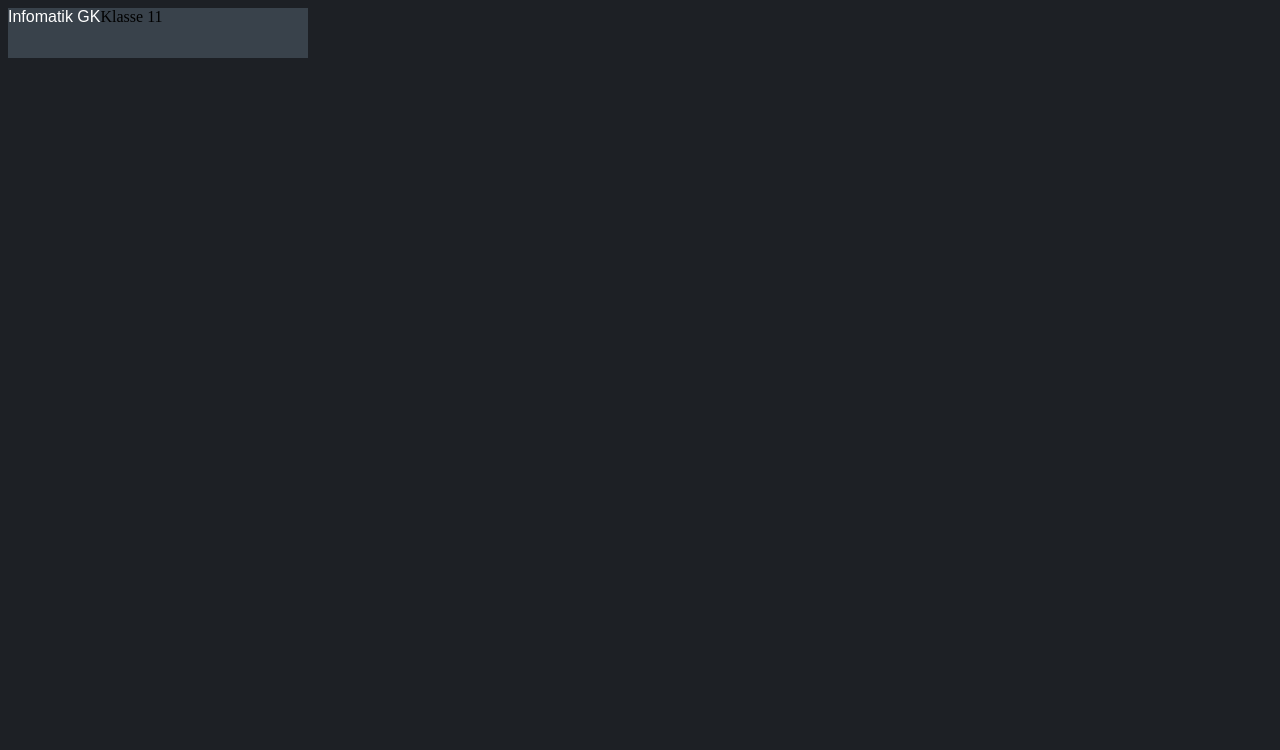
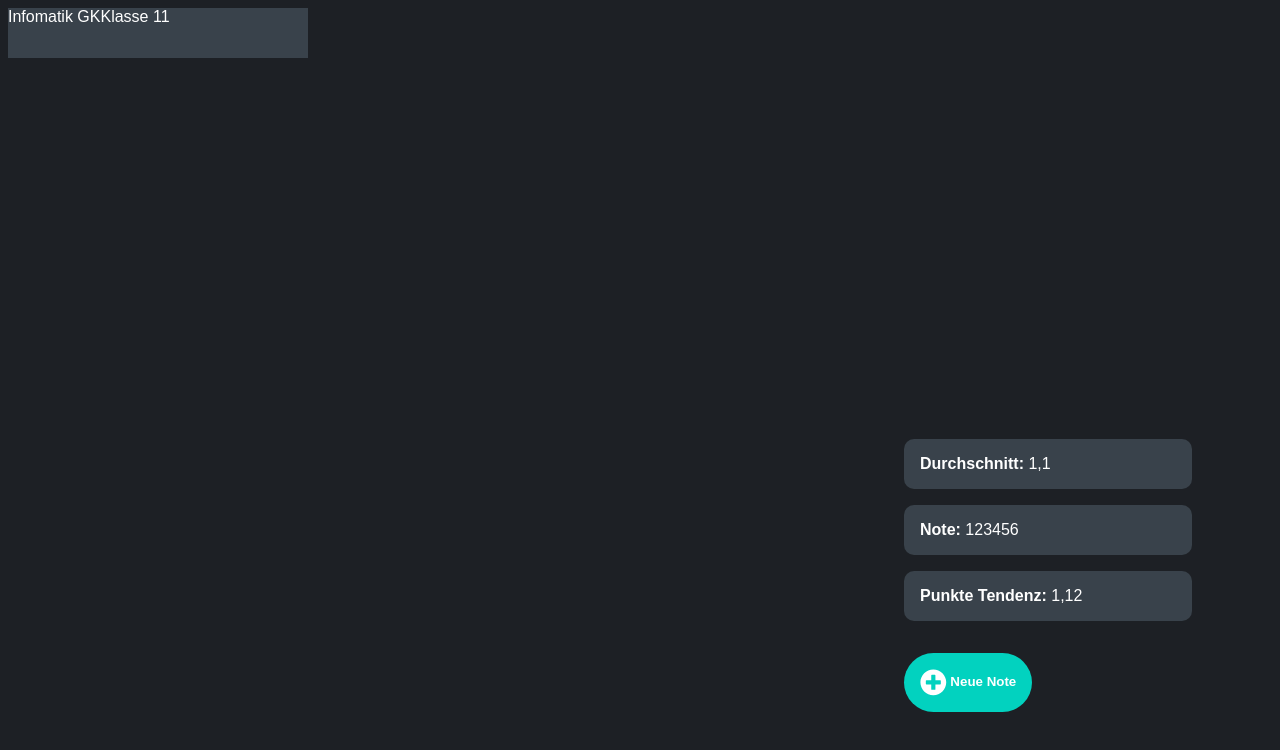
Before and after one commit to johan-t/Notentracker, a React (Create React App) app in the folder noten-react/: page / in a window 1280 px wide. Shown: the top 750 px of the page. Built offline with nearby package versions, Linux system fonts and the light colour scheme.

Commit message:
Eingabesachen

```diff
--- a/noten-react/package.json
+++ b/noten-react/package.json
@@ -3,11 +3,13 @@
   "version": "0.1.0",
   "private": true,
   "dependencies": {
+    "@fortawesome/react-fontawesome": "^0.1.18",
     "@testing-library/jest-dom": "^5.16.4",
     "@testing-library/react": "^13.1.1",
     "@testing-library/user-event": "^13.5.0",
     "react": "^18.1.0",
     "react-dom": "^18.1.0",
+    "react-icons": "^4.3.1",
     "react-router-dom": "^6.3.0",
     "react-scripts": "5.0.1",
     "web-vitals": "^2.1.4"
--- a/noten-react/src/index.css
+++ b/noten-react/src/index.css
@@ -1,12 +1,82 @@
 body {
   background-color: #1D2025;
+  font-family: Arial;
+  color: #FFFFFF;
 }
+
 .Kurs-Overview {
   height: 50px;
   width: 300px;
   background-color: #39424B;
 }
-.Kurs-Name {
-  color: white;
-  font-family: Arial, Helvetica, sans-serif;
+
+/*Übersichts-Dinger*/
+.Uebersicht {
+  position: absolute;
+  padding: 2.5%;
+  width: 25%;
+  bottom: 2.5em;
+  right: 2.5em;
 }
+
+/*Boxen um den Text*/
+.UebersichtBox {
+  background-color: #39424B;
+  border-radius: 10px;
+  padding: 5%;
+  margin: 5%;
+  font-weight: bold;
+}
+
+.NoteHinzufuegen {
+  background-color: #02D2BF;
+  border-radius: 100px;
+  padding: 5%;
+  margin: 5%;
+  border: none;
+  font-weight: bold;
+  color: #FFFFFF;
+}
+
+/* Variablen */
+.Variablen {
+  font-weight: normal;
+}
+
+/*Overlay fuer neue Noten*/
+.NeueNoteOverlay {
+  position: absolute;
+  border-radius: 10px;
+  padding: 2.5%;
+  width: 25%;
+  bottom: 2.5em;
+  right: 2.5em;
+  background-color: #39424B;
+}
+
+.NeueNoteBox {
+  border: solid #02D2BF;
+  border-radius: 10px;
+  padding: 5%;
+  margin: 5%;
+  color: #FFFFFF;
+  background-color: transparent;
+  width: 79%;
+}
+
+.LabelOben {
+  position: relative;
+  top: 1.75em;
+  left: 2.5em;
+  background-color: #39424B;
+  padding: 1%;
+  color: #02D2BF;
+}
+
+.LabelUnten {
+  position: relative;
+  top: -1em;
+  left: 2.5em;
+  color: #02D2BF;
+  font-size: 75%;
+}
--- a/noten-react/src/pages/home.js
+++ b/noten-react/src/pages/home.js
@@ -1,3 +1,5 @@
+import { FaPlusCircle } from "react-icons/fa";
+import { IconContext } from "react-icons";
 function HomePage() {
     return (
        <>
@@ -8,7 +10,34 @@ function HomePage() {
            </div>
        </header>
        <body>
-
+        <div className="Uebersicht">
+          <div className="UebersichtBox">
+            Durchschnitt: <span className="Variablen">1,1 </span>
+          </div>
+          <div className="UebersichtBox">
+            Note: <span className="Variablen">123456 </span>
+          </div>
+          <div className="UebersichtBox">
+            Punkte Tendenz: <span className="Variablen">1,12 </span>
+          </div>
+          <button className="NoteHinzufuegen">
+            <FaPlusCircle color="white" size="2em" style={{verticalAlign:"middle"}}/> Neue Note
+          </button>
+        </div>
+        {/*<div className="NeueNoteOverlay">
+          <form>
+            <label className="LabelOben">Punkte</label>
+            <input className="NeueNoteBox" min="0" max="15" required="number" type="number"/>
+            <label className="LabelUnten">0 bis 15</label>
+            <label className="LabelOben">Leistung</label>
+            <input className="NeueNoteBox" maxlength="50" required="required" type="text"/>
+            <label className="LabelUnten">max. 50 Zeichen</label>
+            <label className="LabelOben">Datum</label>
+            <input className="NeueNoteBox" required="required" type="date"/>
+            <label className="LabelUnten"></label>
+            <span><button type="submit">Note hinzufügen</button><button type="reset">Reset</button></span>
+          </form>
+        </div>*/}
        </body>
        </>
     );
```
Also changed, not shown: 1 other file (tests, documents, lock files or other folders).
